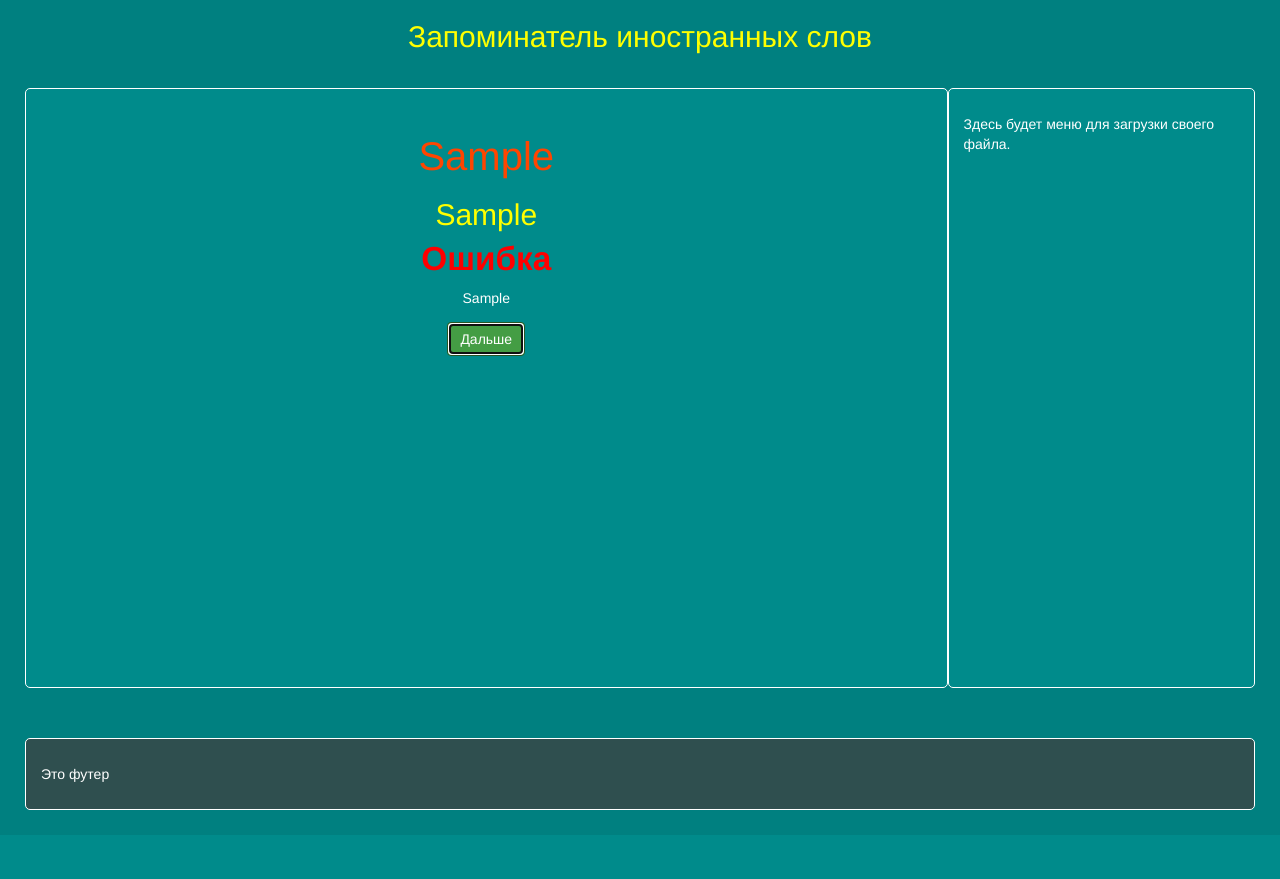
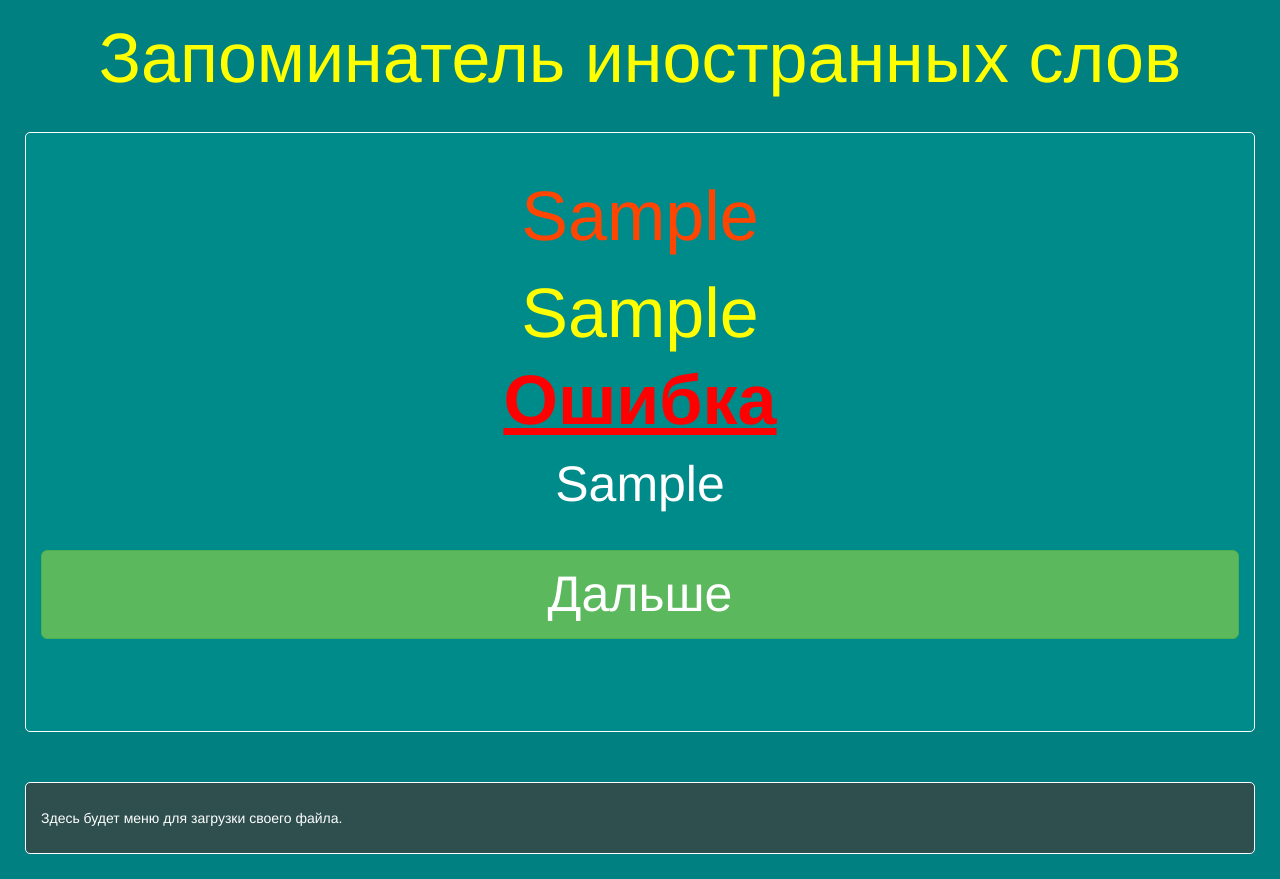
Before and after one commit to richmanfx/learn_foreign_words, a Django app: template learn_foreign_words/templates/result_page.html in a window 1280 px wide. Before the commit the page ends 810 px from the top, so only its background shows below. Run offline with Django 3.2, Linux system fonts and the light colour scheme; the template is opened without the code that fills it: most values are stand-ins (such as "Sample title", 1, 10 or a date in 2020); parts of the project's set-up code (start-up, migrations or seed data) failed here and were passed over; some libraries are stand-ins or nearby versions.

Commit message:
Увеличил шрифты для мобильных устройств. Вернулся к <a> для некеширования.

```diff
--- a/learn_foreign_words/static/learn_foreign_words/css/apps.css
+++ b/learn_foreign_words/static/learn_foreign_words/css/apps.css
@@ -24,20 +24,21 @@ div {
 h1 {
 	color: orangered;
 	text-align: center;
-	font-size: 30pt;
+	font-size: 7rem;
 	font-weight: normal;
 }
 
 h2 {
 	color: yellow;
-    text-align: center;
+	text-align: center;
+	font-size: 7rem;
 }
 
 h3 {
 	color: limegreen;
 	/*background-color: cyan;*/
 	font-weight: bold;
-	font-size: 25pt;
+	font-size: 7rem;
 	text-align: center;
 }
 
@@ -45,7 +46,7 @@ h4 {
 	color: red;
 	/*background-color: darkblue;*/
 	font-weight: bold;
-	font-size: 25pt;
+	font-size: 7rem;
 	text-align: center;
 }
 
@@ -54,12 +55,12 @@ h4 {
  ******************************************************************************/
 form {
 	color: black;
-	font-size: 20pt;
+	font-size: 5rem;
 }
 
 sup {
 	color: darkslategray;
-	font-size: 10pt;
+	font-size: 0.5rem;
 }
 
 /*******************************************************************************
@@ -89,6 +90,28 @@ sup {
     border: 1pt solid white;
     border-radius: 0 0;
 /*      border-insets: 1 1 1 1, 0;	*/
+}
+
+a.button1 {
+	font-weight: 700;
+	font-size: 3rem;
+  	text-decoration: none;
+  	padding: .8em 1em calc(.8em + 3px);
+  	border-radius: 0.5rem;
+  	background: rgb(64,199,129);
+  	box-shadow: 0 -0.5rem rgb(53,167,110) inset;
+  	transition: 0.2s;
+  	color: white;
+}
+
+a.button1:hover {
+    background: rgb(53, 167, 110);
+    color: yellow;
+}
+
+a.button1:active {
+  	background: rgb(33,147,90);
+  	box-shadow: 0 1rem rgb(33,147,90) inset;
 }
 
 /*******************************************************************************
--- a/learn_foreign_words/templates/base_page.html
+++ b/learn_foreign_words/templates/base_page.html
@@ -17,19 +17,15 @@
         Запоминатель иностранных слов
     </h2>
     <div class="row" style="border-width: 0">
-        <div class="col-sm-9 col-md-9"
+        <div class="col-sm-12 col-md-12"
              style="background:darkcyan; min-height:75vh;">
             {% block content %}{% endblock %}
          </div>
-        <div class="col-sm-3 col-md-3"
-             style="background:darkcyan; min-height:75vh;">
-            Здесь будет меню для загрузки своего файла.
-        </div>
     </div>
 
     <div class="row" style="border-width: 0">
         <div class="col-sm-12 col-md-12" style="background:darkslategrey">
-            Это футер
+            Здесь будет меню для загрузки своего файла.
         </div>
     </div>
 
--- a/learn_foreign_words/templates/result_page.html
+++ b/learn_foreign_words/templates/result_page.html
@@ -8,17 +8,20 @@
     <h1>{{ random_word }}</h1>
     <h2>{{ entered_word }}</h2>
         {% if result %}
-            <h3>Верно</h3>
+            <h3 style="text-decoration: underline">Верно</h3>
+            <br><br>
         {% else %}
-            <h4>Ошибка</h4>
-            <p style="text-align: center">{{ random_word_global }}</p>
+            <h4 style="text-decoration: underline">Ошибка</h4>
+            <p style="text-align: center; font-size: 5rem">{{ random_word_global }}</p>
         {% endif %}
-    <form method="GET" action="/learn_foreign_words/">
-        {% csrf_token %}
         <p style="text-align: center">
-            <button type="submit" class="btn btn-success" autofocus="autofocus">
+            <br>
+            {# На form не переделывать - кешировать начинает!!! #}
+            <a href="/learn_foreign_words/"
+               class="btn btn-success btn-lg btn-block"
+               style="font-size: 5rem"
+            >
                 Дальше
-            </button>
+            </a>
         </p>
-    </form>
 {% endblock %}
--- a/todo.txt
+++ b/todo.txt
@@ -1,5 +1,5 @@
 
- - поправить в базе "в течение" - через GitHUB на сайт перелить базу
+ - Большие кнопки сделать
  - Кнопка HELP, модальное окно.
  - Кнопка "Выбор файла", выбор файла.
  - Кнопка "загрузить файл", загрузка файла словаря.
```
Also changed, not shown: learn_foreign_words/templates/start_page.html (+6 -1 lines).
